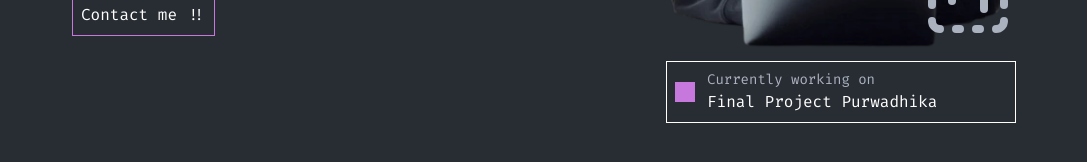
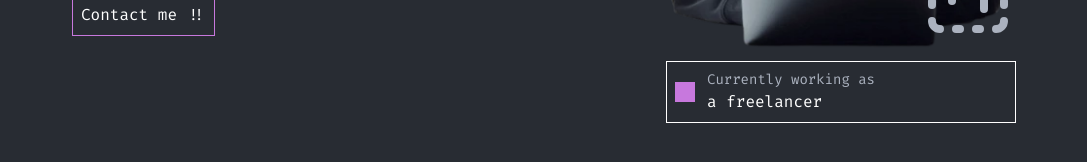
Before and after one commit to ikhsanfrcn/nextjs-portfolio, a Next.js app: page / in a window 1280 px wide. Shown: the part 437-599 px from the top of the page, without its empty margins (96-1183 px from the left). Built offline with nearby package versions, Linux system fonts and the light colour scheme.

Commit message:
edit currently working

```diff
--- a/src/components/molecules/home/HeroImage.tsx
+++ b/src/components/molecules/home/HeroImage.tsx
@@ -29,8 +29,8 @@ export const HeroImage: React.FC = () => {
       <div className="flex items-center gap-3 border border-white p-2">
         <div className="w-5 h-5 bg-primary"></div>
         <div>
-          <Text>Currently working on</Text>
-          <span className="text-white"> Final Project Purwadhika</span>
+          <Text>Currently working as</Text>
+          <span className="text-white"> a freelancer</span>
         </div>
       </div>
     </div>
```
